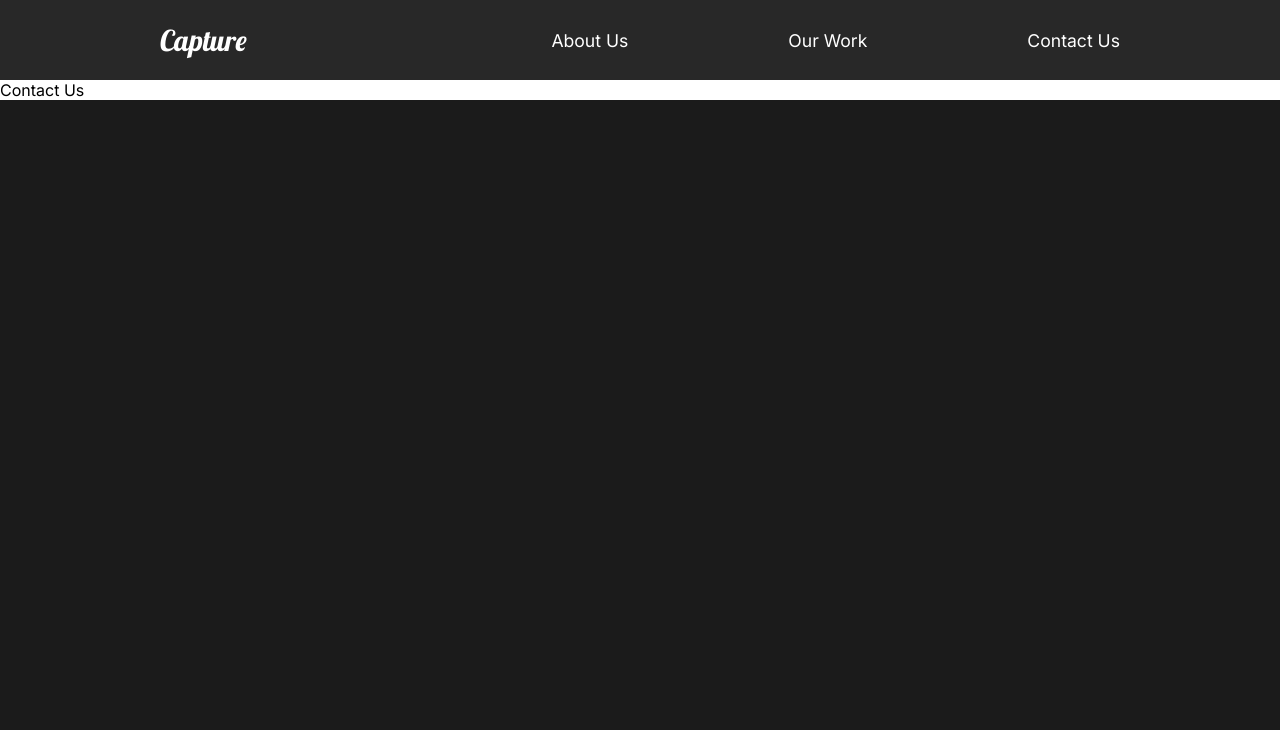
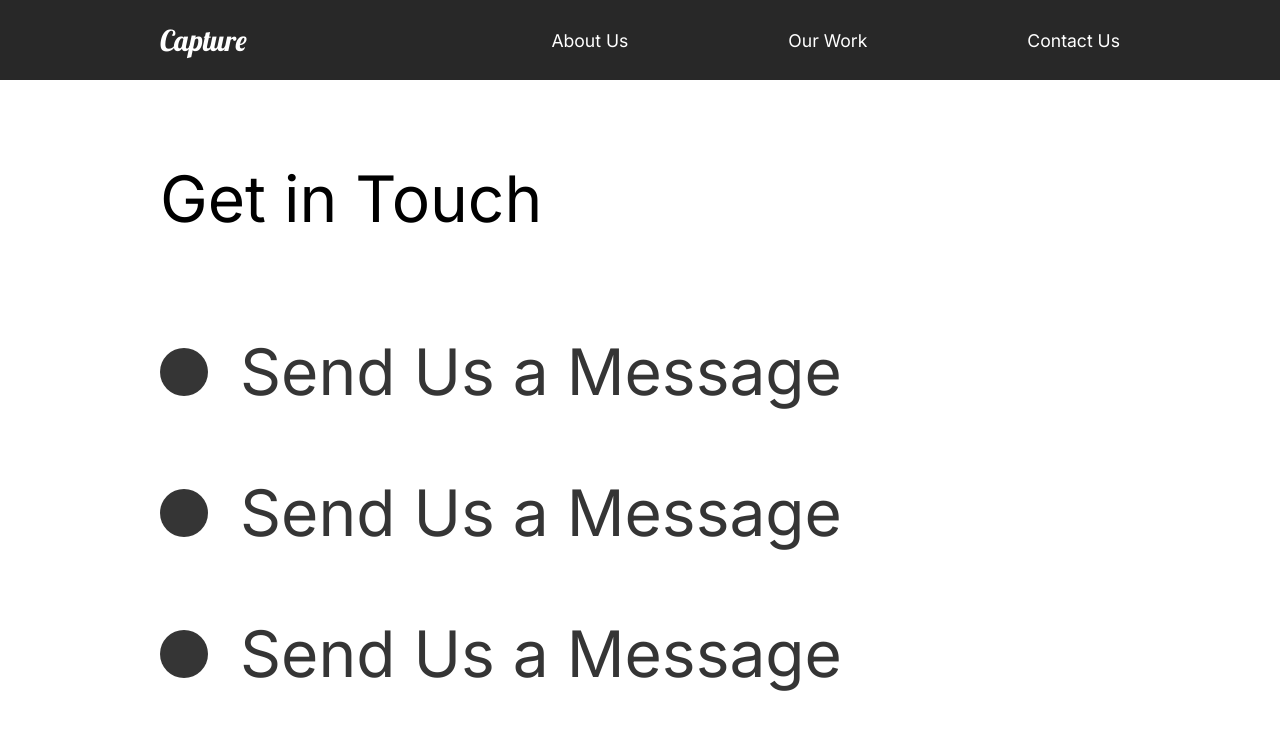
Before and after one commit to julesow/capture-portfollio, a React (Create React App) app: page /contactus in a window 1280 px wide. Shown: the top 730 px of the page. Built offline with nearby package versions, Linux system fonts and the light colour scheme.

Commit message:
more animations

```diff
--- a/src/animation.js
+++ b/src/animation.js
@@ -94,3 +94,12 @@
     transition: { staggerChildren:0.15, ease: "easeOut" }
   }
 };
+
+export const scrollReveal = {
+  hidden: { opacity:0, scale:1.2,transition: { duration:0.5, }},
+  show: {
+    opacity: 1,
+    scale:1,
+    transition: { duration:0.5, }
+  }
+}
--- a/src/components/FaqSection.js
+++ b/src/components/FaqSection.js
@@ -3,11 +3,15 @@
 import { About } from "../styles";
 import Toggle from "./Toggle";
 import {AnimateSharedLayout} from "framer-motion"
+import {useScroll} from './useScroll'
+import {scrollReveal} from '../animation'
+
 
 
 const FaqSection = () => {
+  const [element, controls] = useScroll()
   return (
-    <FAQ>
+    <FAQ variants={scrollReveal} animate = {controls} initial="hidden" ref={element}>
       <h2>
         Any Questions <span>FAQ</span>
       </h2>
--- a/src/components/ServicesSection.js
+++ b/src/components/ServicesSection.js
@@ -7,9 +7,13 @@
 import styled from 'styled-components'
 import {About,Description,Image} from '../styles';
 
+import {scrollReveal} from '../animation'
+import { useScroll } from "./useScroll";
+
 const ServicesSection = () => {
+  const [element, controls] = useScroll()
   return (
-    <Services>
+    <Services variants={scrollReveal} animate = {controls} initial="hidden" ref={element}>
       <Description>
         <h2>
           High <span>quality</span> services
--- a/src/components/Toggle.js
+++ b/src/components/Toggle.js
@@ -2,7 +2,7 @@
 import {motion} from "framer-motion"
 
 const Toggle = ({ children,title }) => {
-  const [toggle, setToggle] = useState(true);
+  const [toggle, setToggle] = useState(false);
   return (
     <motion.div layout className="question" onClick={() => setToggle(!toggle)}>
     <motion.h4 layout >{title}</motion.h4>
--- a/src/components/Wave.js
+++ b/src/components/Wave.js
@@ -13,8 +13,8 @@
       xmlns="http://www.w3.org/2000/svg"
     >
       <motion.path
-        initial={{ pathlength: 0, pathOffset: 1 }}
-        animate={{ pathlength: 1, pathOffset: 0 }}
+        initial={{ pathLength: 0, pathOffset: 1 }}
+        animate={{ pathLength: 1, pathOffset: 0 }}
         transition={{ duration: 1 }}
         d="M1440 27.4774C1352.73 19.8184 1122.41 49.0556 899.331 227.276C620.48 450.052 354.282 355.647 170.328 185.318C23.165 49.0556 -4.21721 8.32998 0.487081 5"
         stroke="#D96ED4"
--- /dev/null
+++ b/src/components/useScroll.js
@@ -0,0 +1,17 @@
+
+import { useInView } from "react-intersection-observer";
+import { useAnimation } from "framer-motion";
+
+
+export const useScroll = () => {
+  const controls = useAnimation();
+  const [element, view] = useInView({ threshold: 0.5 });
+  if (view) {
+    controls.start("show");
+  } else {
+    controls.start("hidden");
+  }
+  return [element, controls];
+};
+
+export default useScroll;
--- a/src/pages/ContactUs.js
+++ b/src/pages/ContactUs.js
@@ -1,13 +1,71 @@
-import React from 'react'
+import React from "react";
 import { motion } from "framer-motion";
-import { pageAnimation } from "../animation";
+import { pageAnimation, titleAnim } from "../animation";
+import styled from "styled-components";
 
 const ContactUs = () => {
-    return (
-        <motion.div style={{background:"#fff"}} exit="exit" variants={pageAnimation} initial="hidden" animate="show" >
-            Contact Us
-        </motion.div>
-    )
-}
+  return (
+    <ContactStyled
+      style={{ background: "#fff" }}
+      exit="exit"
+      variants={pageAnimation}
+      initial="hidden"
+      animate="show"
+    >
+      <Title>
+        <Hide>
+          <motion.h2 variants={titleAnim}>Get in Touch</motion.h2>
+        </Hide>
+      </Title>
+      <div>
+        <Hide>
+          <Social variants={titleAnim}>
+            <Circle />
+            <h2>Send Us a Message</h2>
+          </Social>
+        </Hide>
+        <Hide>
+          <Social variants={titleAnim}>
+            <Circle />
+            <h2>Send Us a Message</h2>
+          </Social>
+        </Hide>
+        <Hide>
+          <Social variants={titleAnim}>
+            <Circle />
+            <h2>Send Us a Message</h2>
+          </Social>
+        </Hide>
+      </div>
+    </ContactStyled>
+  );
+};
 
-export default ContactUs
+const ContactStyled = styled(motion.div)`
+  padding: 5rem 10rem;
+  color: #353535;
+  min-height: 90vh;
+`;
+const Title = styled.div`
+  margin-bottom: 4rem;
+  color: black;
+`;
+const Hide = styled.div`
+  overflow: hidden;
+`;
+const Circle = styled.div`
+  border-radius: 50%;
+  width: 3rem;
+  height: 3rem;
+  background: #353535;
+`;
+
+const Social = styled(motion.div)`
+  display: flex;
+  align-items: center;
+  h2 {
+    margin: 2rem;
+  }
+`;
+
+export default ContactUs;
--- a/src/pages/MovieDetail.js
+++ b/src/pages/MovieDetail.js
@@ -9,7 +9,7 @@
 const MovieDetail = () => {
   const history = useHistory();
   const url = history.location.pathname;
-  const [movies, setMovies] = useState(MovieState);
+  const [movies] = useState(MovieState);
   const [movie, setMovie] = useState(null);
 
   console.log(movies);
--- a/src/pages/OurWork.js
+++ b/src/pages/OurWork.js
@@ -11,10 +11,15 @@
   fade,
   photoAnim,
   lineAnim,
-  slider
+  slider,
+  scrollReveal
 } from "../animation";
+import {useScroll} from '../components/useScroll'
+
 
 const OurWork = () => {
+  const [element,controls] = useScroll()
+  const [element2,controls2] = useScroll()
   return (
     <Work
       style={{ background: "#fff" }}
@@ -39,19 +44,19 @@
           </Hide>
         </Link>
       </Movie>
-      <Movie>
+      <Movie variants={scrollReveal} animate = {controls} initial="hidden" ref={element}>
         <h2>The Racer</h2>
         <div>
-          <div className="line"></div>
+          <motion.div className="line" variants={lineAnim} animate = {controls} initial="hidden" ref={element}></motion.div>
           <Link to="/work/the-racer">
             <img src={theracer} alt="racer" />
           </Link>
         </div>
       </Movie>
-      <Movie>
+      <Movie variants={scrollReveal} animate = {controls2} initial="hidden" ref={element2}>
         <h2>The Good Times</h2>
         <div>
-          <div className="line"></div>
+        <motion.div className="line" variants={lineAnim} animate = {controls2} initial="hidden" ref={element2}></motion.div>
           <Link to="/work/good-times">
             <img src={goodtimes} alt="goodtimes" />
           </Link>
@@ -69,7 +74,7 @@
     padding: 1rem 0rem;
   }
 `;
-const Movie = styled.div`
+const Movie = styled(motion.div)`
   padding-bottom: 10rem;
   .line {
     height: 0.5rem;
--- a/src/styles.js
+++ b/src/styles.js
@@ -1,6 +1,7 @@
 import styled from 'styled-components'
+import {motion} from 'framer-motion'
 
-export const About = styled.div`
+export const About = styled(motion.div)`
   min-height:90vh;
   display: flex;
   align-items: center;
```
